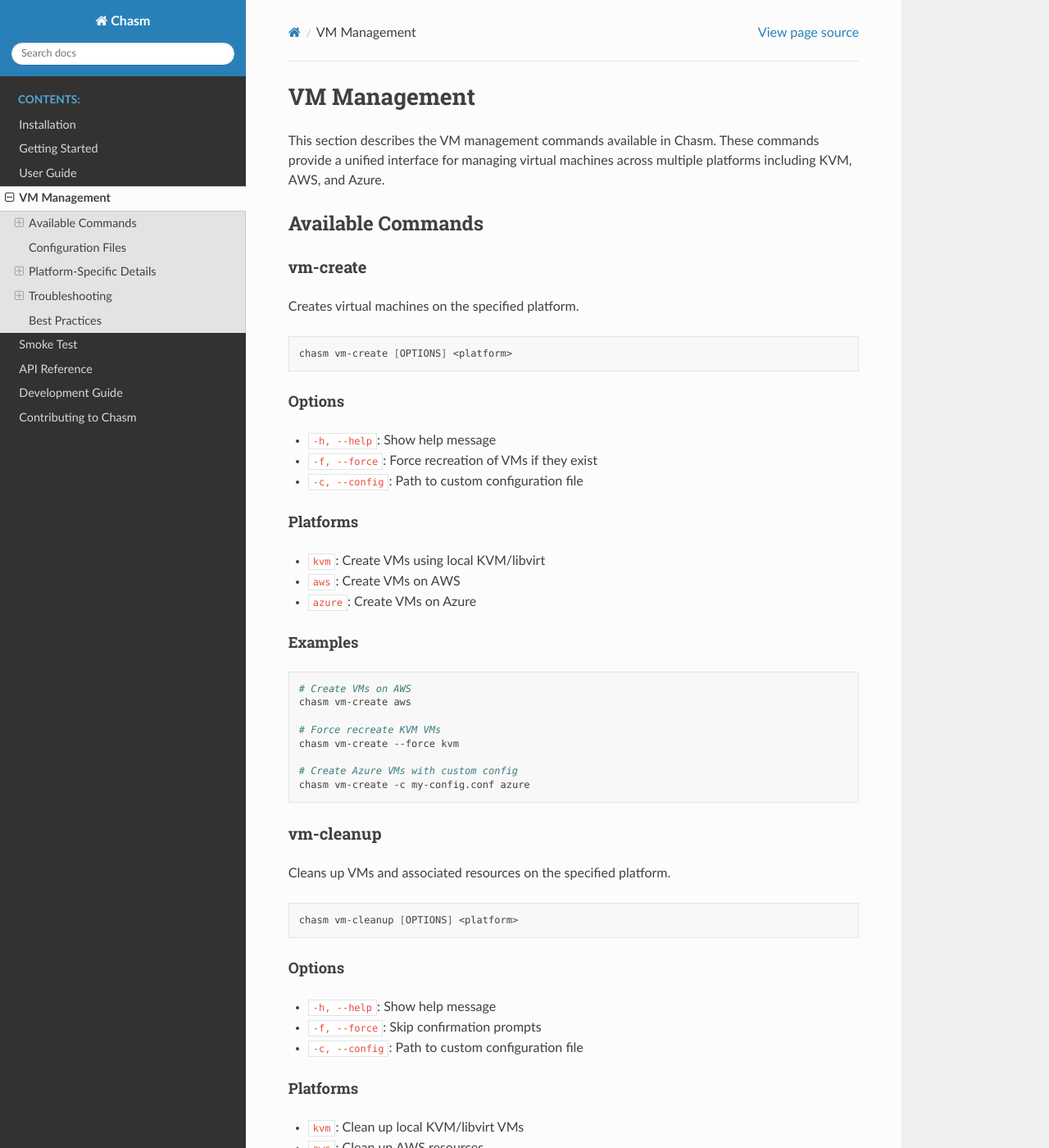
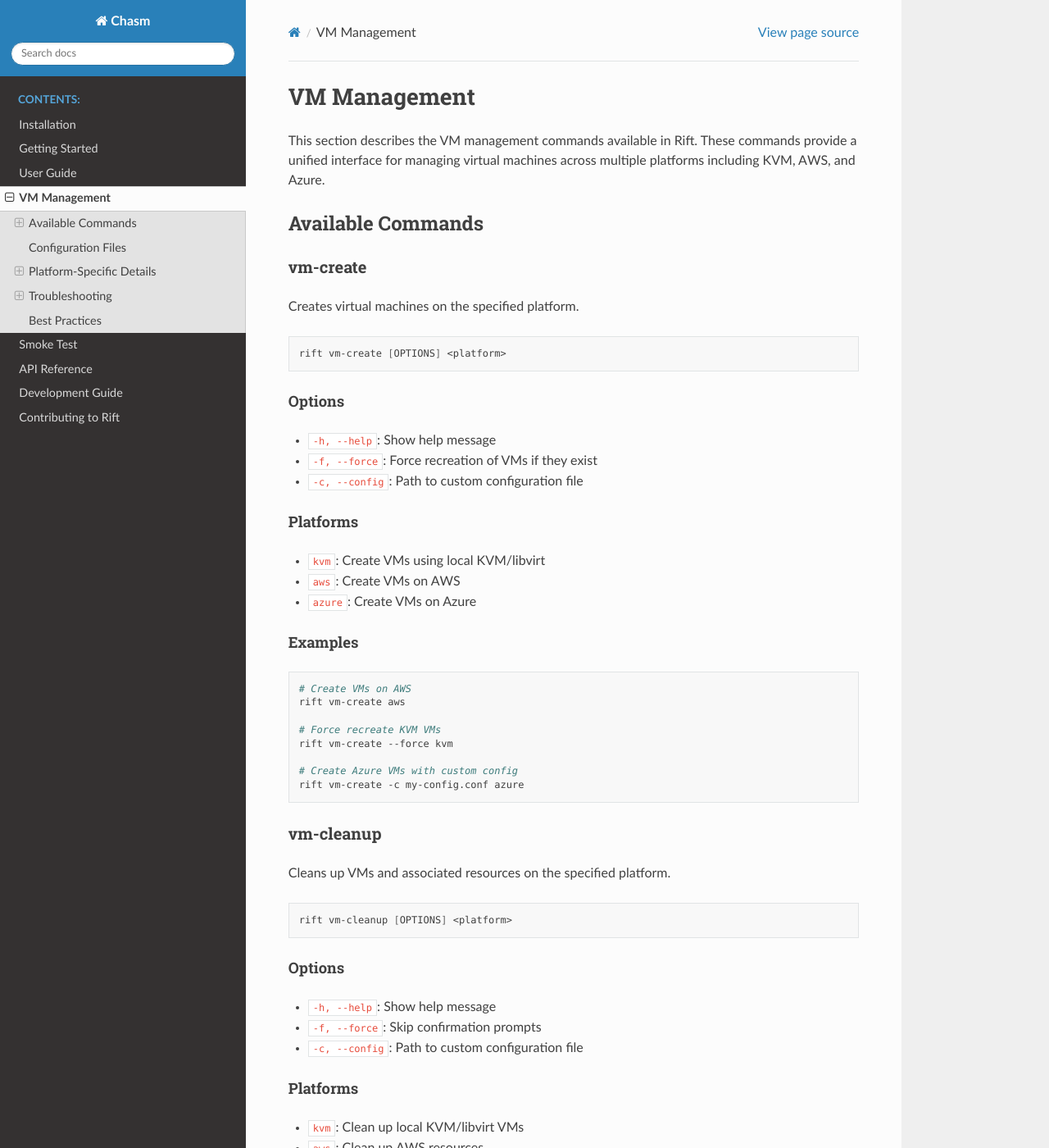
Before and after one commit to RA-Rob/rift, a Sphinx documentation site: the page built from docs/vm-management.rst, in a window 1280 px wide and 1400 px high. Shown: the whole window at 82% size. Built offline with Sphinx 7.4.7 and the Read the Docs theme 3.1.0, drawn with Linux system fonts in a browser that asks for light colours; some of the changed text lies outside the part shown.

Commit message:
refactor: Replace all "chasm" references with "rift" across documentation and configuration
- Update project branding from Chasm to Rift in all documentation files
- Change command references from `chasm` to `rift` in usage examples
- Update configuration paths from `/etc/chasm/` to `/etc/rift/`
- Modify installation instructions and repository URLs
- Update role metadata and variable names
- Change playbook comments and test descriptions
- Ensure consistency across README, docs, and configuration files

Files changed:
- roles/common/README.md
- tools/README.md
- docs/installation.rst
- docs/contributing.rst
- docs/vm-management.rst
- site.yml
- playbooks/test.yml
- roles/cloud/defaults/main.yml
- playbooks/preflight.yml
- roles/cloud/meta/main.yml
- roles/cloud/tasks/main.yml

```diff
--- a/docs/vm-management.rst
+++ b/docs/vm-management.rst
@@ -1,7 +1,7 @@
 VM Management
 ============
 
-This section describes the VM management commands available in Chasm. These commands provide a unified interface for managing virtual machines across multiple platforms including KVM, AWS, and Azure.
+This section describes the VM management commands available in Rift. These commands provide a unified interface for managing virtual machines across multiple platforms including KVM, AWS, and Azure.
 
 Available Commands
 ----------------
@@ -13,7 +13,7 @@ Creates virtual machines on the specified platform.
 
 .. code-block:: bash
 
-   chasm vm-create [OPTIONS] <platform>
+   rift vm-create [OPTIONS] <platform>
 
 Options
 ^^^^^^^
@@ -35,13 +35,13 @@ Examples
 .. code-block:: bash
 
    # Create VMs on AWS
-   chasm vm-create aws
+   rift vm-create aws
 
    # Force recreate KVM VMs
-   chasm vm-create --force kvm
+   rift vm-create --force kvm
 
    # Create Azure VMs with custom config
-   chasm vm-create -c my-config.conf azure
+   rift vm-create -c my-config.conf azure
 
 vm-cleanup
 ~~~~~~~~~
@@ -50,7 +50,7 @@ Cleans up VMs and associated resources on the specified platform.
 
 .. code-block:: bash
 
-   chasm vm-cleanup [OPTIONS] <platform>
+   rift vm-cleanup [OPTIONS] <platform>
 
 Options
 ^^^^^^^
@@ -72,13 +72,13 @@ Examples
 .. code-block:: bash
 
    # Clean up AWS resources
-   chasm vm-cleanup aws
+   rift vm-cleanup aws
 
    # Force cleanup Azure resources
-   chasm vm-cleanup --force azure
+   rift vm-cleanup --force azure
 
    # Clean up KVM VMs with custom config
-   chasm vm-cleanup -c my-config.conf kvm
+   rift vm-cleanup -c my-config.conf kvm
 
 vm-test
 ~~~~~~~
@@ -87,7 +87,7 @@ Tests VM connectivity and configuration.
 
 .. code-block:: bash
 
-   chasm vm-test [OPTIONS]
+   rift vm-test [OPTIONS]
 
 Options
 ^^^^^^^
@@ -101,10 +101,10 @@ Examples
 .. code-block:: bash
 
    # Run basic tests
-   chasm vm-test
+   rift vm-test
 
    # Run tests with detailed output
-   chasm vm-test --verbose
+   rift vm-test --verbose
 
 Configuration Files
 -----------------
--- a/site.yml
+++ b/site.yml
@@ -1,5 +1,5 @@
 ---
-# Chasm deployment playbook
+# Rift deployment playbook
 - name: Configure base system
   hosts: all
   become: true
```
Also changed, not shown: docs/contributing.rst (+5 -5 lines), docs/installation.rst (+5 -5 lines), roles/common/README.md, tools/README.md, 5 other files.
